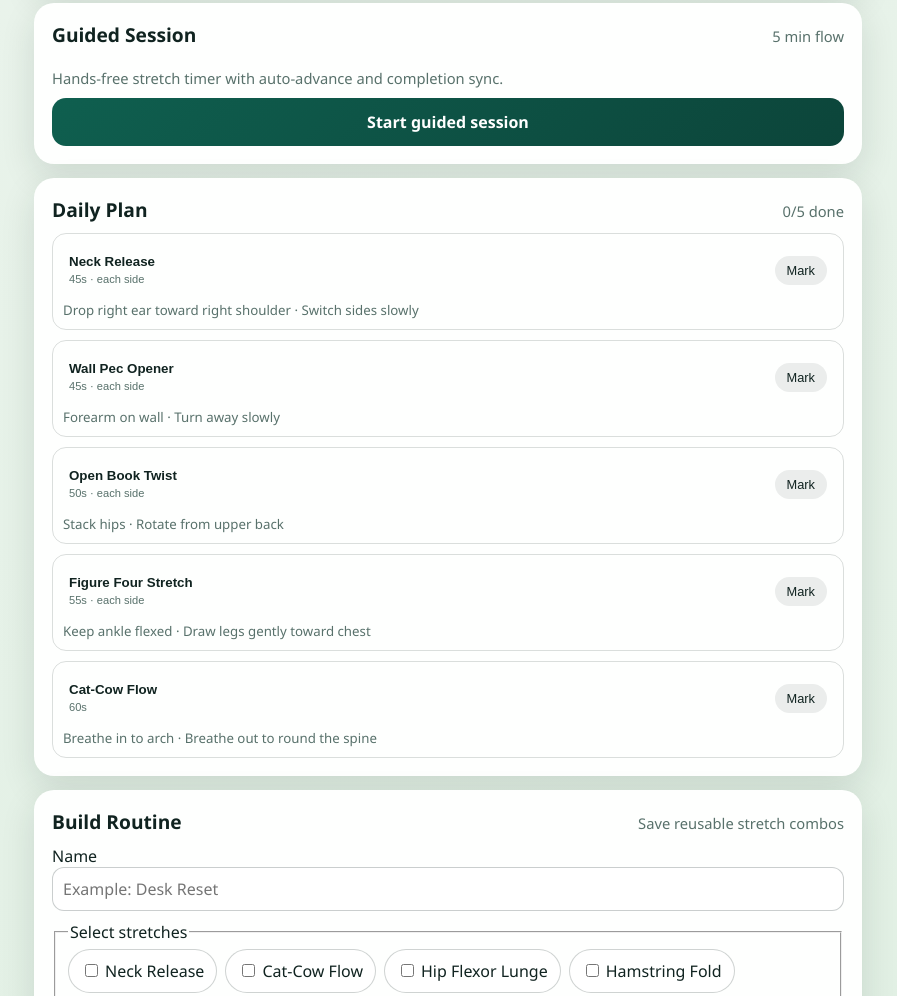
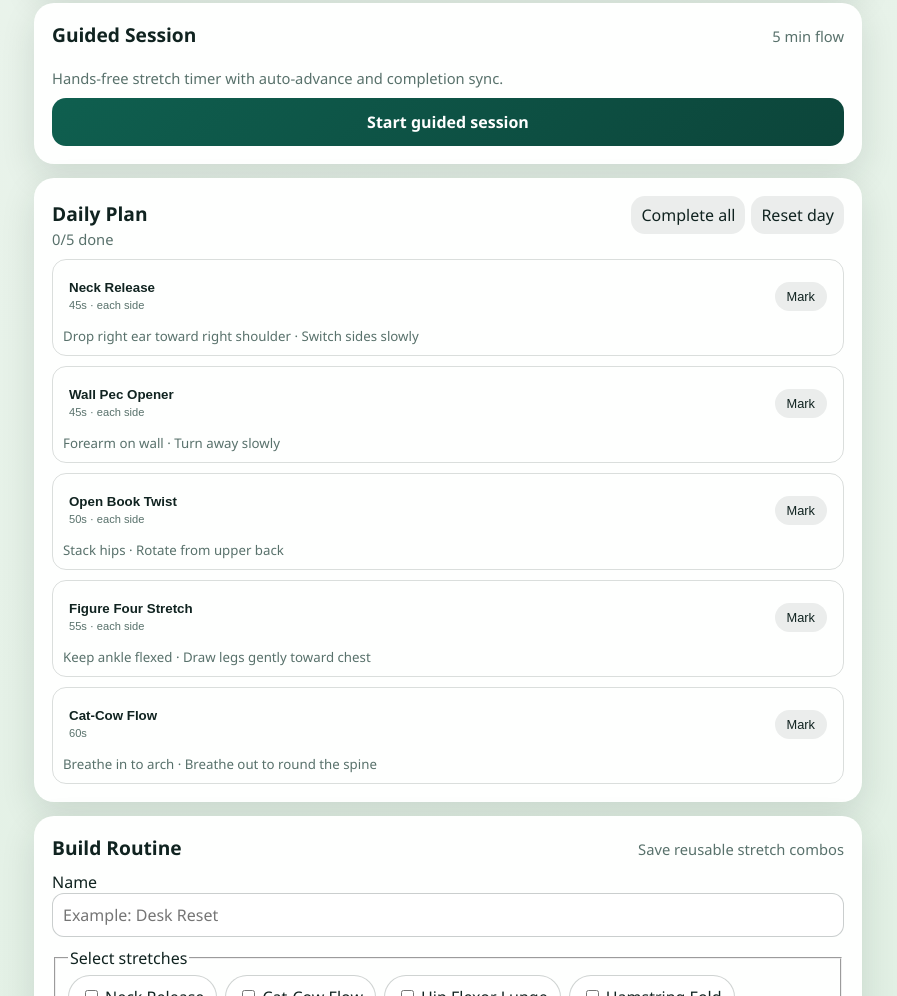
Before and after one commit to starksama/stretch-pwa, a plain HTML site: page apps/stretch-pwa/index.html in a window 1280 px wide. Shown: the part 779-1775 px from the top of the page, without its empty margins (192-1089 px from the left). Drawn offline with Linux system fonts and the light colour scheme.

Commit message:
feat: add daily plan quick actions for complete-all and reset

```diff
--- a/apps/stretch-pwa/src/main.js
+++ b/apps/stretch-pwa/src/main.js
@@ -96,6 +96,8 @@ function persistAndRender() {
 
   if (hasCompletedPlan(todayProgress, plan.stretches.length) && !state.completedDates.includes(todayDateKey)) {
     state.completedDates.push(todayDateKey);
+  } else if (!hasCompletedPlan(todayProgress, plan.stretches.length)) {
+    state.completedDates = state.completedDates.filter((dateKey) => dateKey !== todayDateKey);
   }
 
   state.completedDates = Array.from(new Set(state.completedDates)).sort();
@@ -198,8 +200,14 @@ function render({ completedCount, completionRatio, guidedProgress }) {
 
     <section class="card enter-up delay-2">
       <header class="section-head">
-        <h2>Daily Plan</h2>
-        <p class="muted">${completedCount}/${plan.stretches.length} done</p>
+        <div class="stack-head">
+          <h2>Daily Plan</h2>
+          <p class="muted">${completedCount}/${plan.stretches.length} done</p>
+        </div>
+        <div class="inline-actions">
+          <button class="ghost-btn" id="daily-complete-all">Complete all</button>
+          <button class="ghost-btn" id="daily-reset">Reset day</button>
+        </div>
       </header>
       <ul class="stretch-list">
         ${plan.stretches
@@ -437,6 +445,28 @@ function renderSessionCueCard() {
 }
 
 function bindEvents() {
+  const completeAll = appRoot.querySelector('#daily-complete-all');
+  if (completeAll) {
+    completeAll.addEventListener('click', () => {
+      const merged = new Set([
+        ...state.progressByDate[todayDateKey].completedStretchIds,
+        ...plan.stretches.map((stretch) => stretch.id),
+      ]);
+      state.progressByDate[todayDateKey].completedStretchIds = [...merged];
+      state.progressByDate[todayDateKey].lastUpdatedAt = new Date().toISOString();
+      persistAndRender();
+    });
+  }
+
+  const resetDay = appRoot.querySelector('#daily-reset');
+  if (resetDay) {
+    resetDay.addEventListener('click', () => {
+      state.progressByDate[todayDateKey].completedStretchIds = [];
+      state.progressByDate[todayDateKey].lastUpdatedAt = new Date().toISOString();
+      persistAndRender();
+    });
+  }
+
   const recoveryStart = appRoot.querySelector('#recovery-start');
   if (recoveryStart) {
     recoveryStart.addEventListener('click', () => {
--- a/apps/stretch-pwa/styles/main.css
+++ b/apps/stretch-pwa/styles/main.css
@@ -220,6 +220,22 @@ h3 {
   align-items: baseline;
   gap: 8px;
   margin-bottom: 10px;
+}
+
+.stack-head {
+  display: grid;
+  gap: 2px;
+}
+
+.inline-actions {
+  display: flex;
+  flex-wrap: wrap;
+  gap: 6px;
+}
+
+.inline-actions .ghost-btn {
+  min-height: 38px;
+  padding-inline: 10px;
 }
 
 .stretch-list,
```
